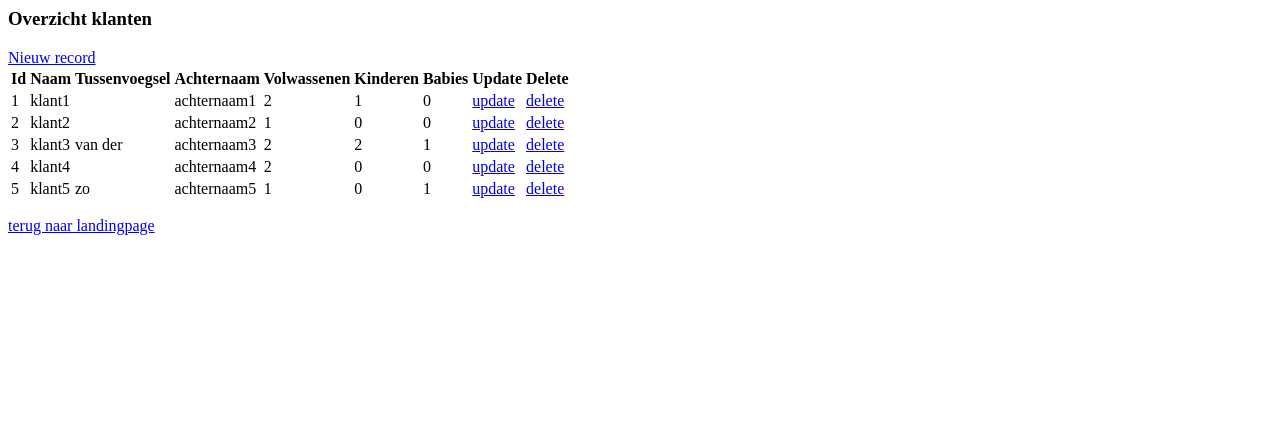
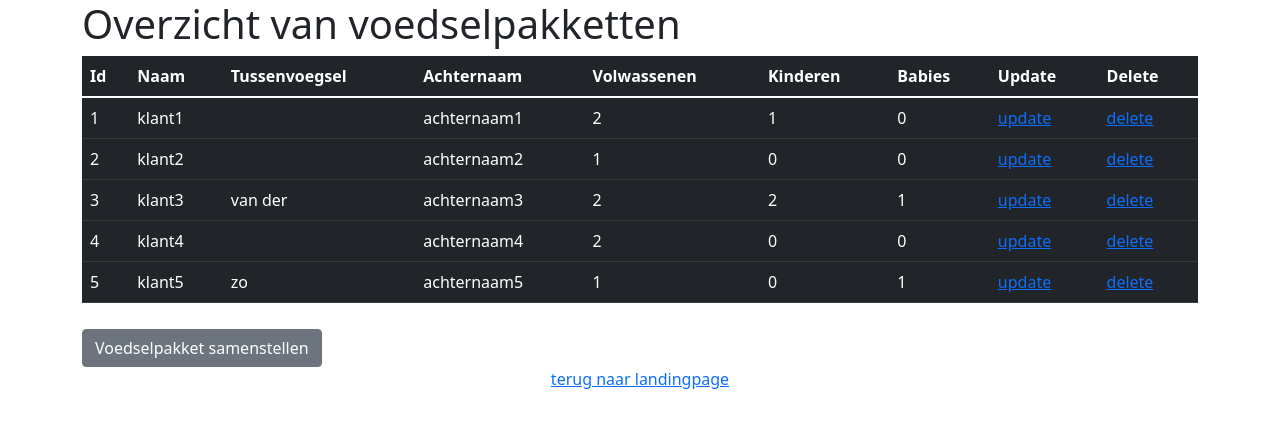
Before and after one commit to NBSKATE/VoedselbankMaaskantjeSD, a PHP site: page /klanten in a window 1280 px wide. Shown: the top 428 px of the page. Run offline with PHP 8.4, Linux system fonts and the light colour scheme; data comes from the database, SQL or seed files in the repository; both versions use the stored data as it was after the commit.

Commit message:
added styling to klant overview page

```diff
--- a/app/views/klanten/index.php
+++ b/app/views/klanten/index.php
@@ -1,7 +1,31 @@
-<h3><?= $data['title'] ?></h3>
-<a href="<?= URLROOT ?>/klanten/create">Nieuw record</a>
-<table>
+<!doctype html>
+<html lang="en">
+
+<head>
+    <!-- Required meta tags -->
+    <meta charset="utf-8">
+    <meta name="viewport" content="width=device-width, initial-scale=1">
+
+    <!-- Bootstrap CSS -->
+    <link href="https://cdn.jsdelivr.net/npm/bootstrap@5.1.3/dist/css/bootstrap.min.css" rel="stylesheet" integrity="sha384-1BmE4kWBq78iYhFldvKuhfTAU6auU8tT94WrHftjDbrCEXSU1oBoqyl2QvZ6jIW3" crossorigin="anonymous">
+
+    <title>Voedselpakket Overzicht</title>
+
+    <style>
+
+    </style>
+</head>
+
+<body>
+    <div class="container">
+        <div class="row">
+            <h1>Overzicht van voedselpakketten</h1>
+        </div>
+        <div class="row">
+            <div class="col">
+                <table class="table table-dark table-hover">
                     <thead>
+                        <tr>
                             <th>Id</th>
                             <th>Naam</th>
                             <th>Tussenvoegsel</th>
@@ -11,9 +35,23 @@
                             <th>Babies</th>
                             <th>Update</th>
                             <th>Delete</th>
+                        </tr>
                     </thead>
-    <tbody>
+                    </tbody>
                     <?= $data['rows']; ?>
-    </tbody>
                 </table>
+            </div>
+            <a href="create.php" style="padding-top: 10px;"><button type="button" class="btn btn-secondary">Voedselpakket samenstellen</button></a>
+        </div>
+    </div>
+
+    <!-- Optional JavaScript; choose one of the two! -->
+
+    <!-- Option 1: Bootstrap Bundle with Popper -->
+    <script src="https://cdn.jsdelivr.net/npm/bootstrap@5.1.3/dist/js/bootstrap.bundle.min.js" integrity="sha384-ka7Sk0Gln4gmtz2MlQnikT1wXgYsOg+OMhuP+IlRH9sENBO0LRn5q+8nbTov4+1p" crossorigin="anonymous"></script>
+    <center>
         <p><a href="<?= URLROOT; ?>/landingpages/index">terug naar landingpage</a></p>
+    </center>
+</body>
+
+</html>
```
Also changed, not shown: app/db/VoedselbankSql.sql (+8 -6 lines). Lines whose indentation alone changed are shown as unchanged.
